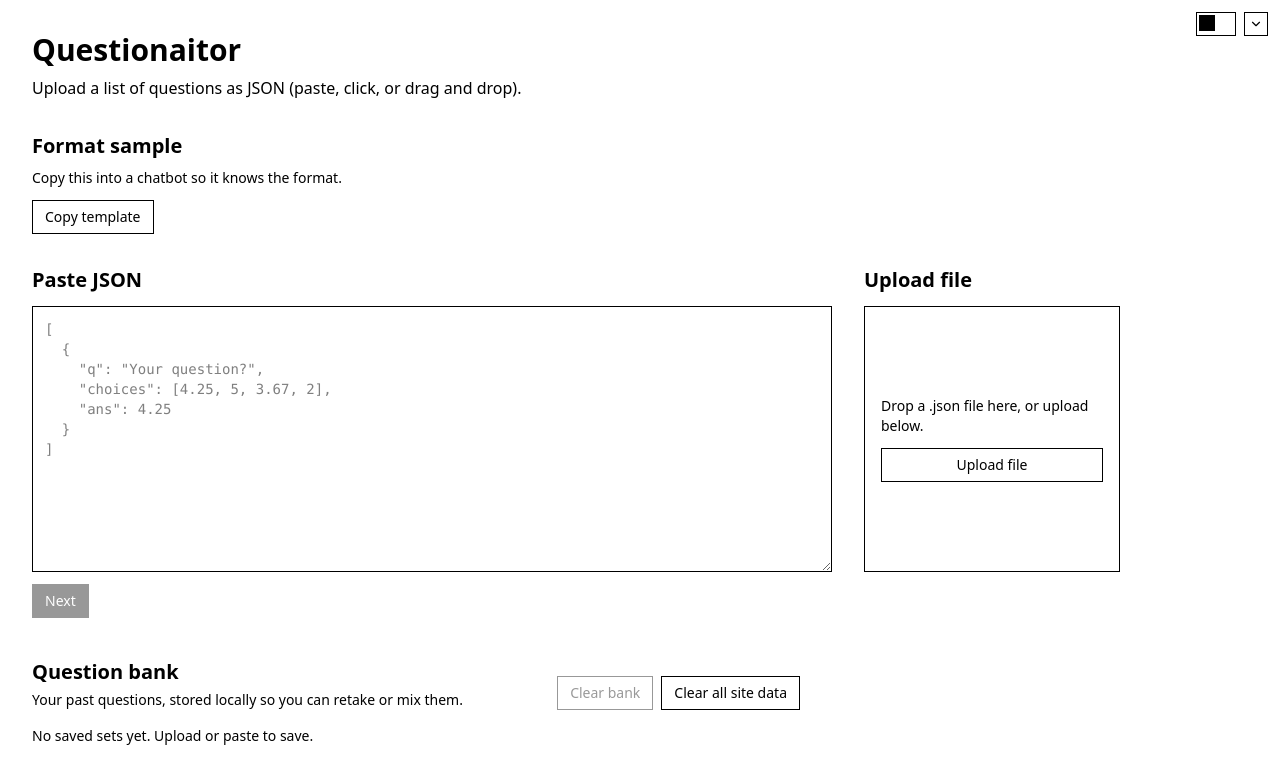
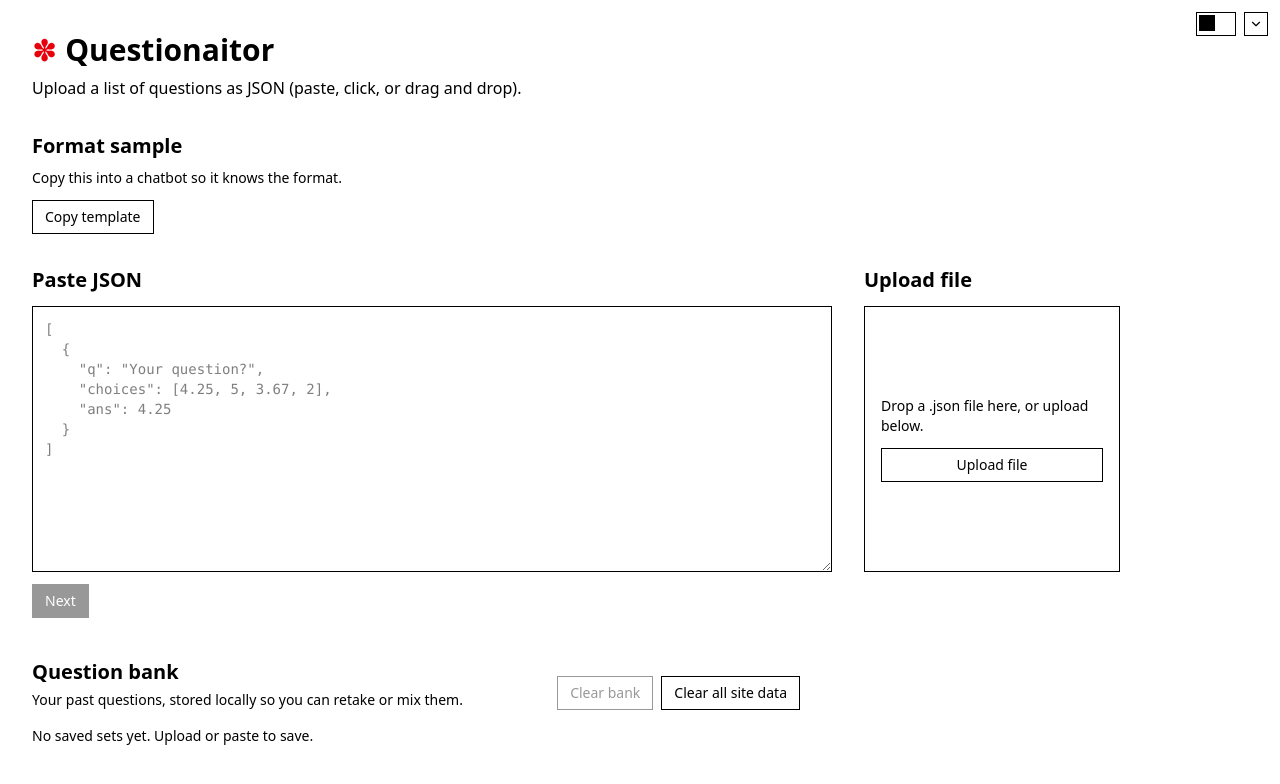
Before and after one commit to joeltheai/questionaitor, a React (Vite) app: page / in a window 1280 px wide. Shown: the top 784 px of the page. Built offline with nearby package versions, Linux system fonts and the light colour scheme.

Commit message:
Enhance Home component styling: Update the header to include a decorative icon and adjust the layout for improved visual appeal. This change enhances the overall user experience by making the title more engaging.

```diff
--- a/src/routes/index.tsx
+++ b/src/routes/index.tsx
@@ -186,7 +186,11 @@ function Home() {
 
 	return (
 		<div className="w-full max-w-6xl p-8">
-			<h1 className="text-3xl font-bold">Questionaitor</h1>
+
+			<div className="flex items-center gap-2 text-3xl">
+				<span className="font-thin text-red-600">✽</span>
+				<h1 className="font-bold">Questionaitor</h1>
+			</div>
 			<p className="mt-2 text-base">
 				Upload a list of questions as JSON (paste, click, or drag and drop).
 			</p>
```
